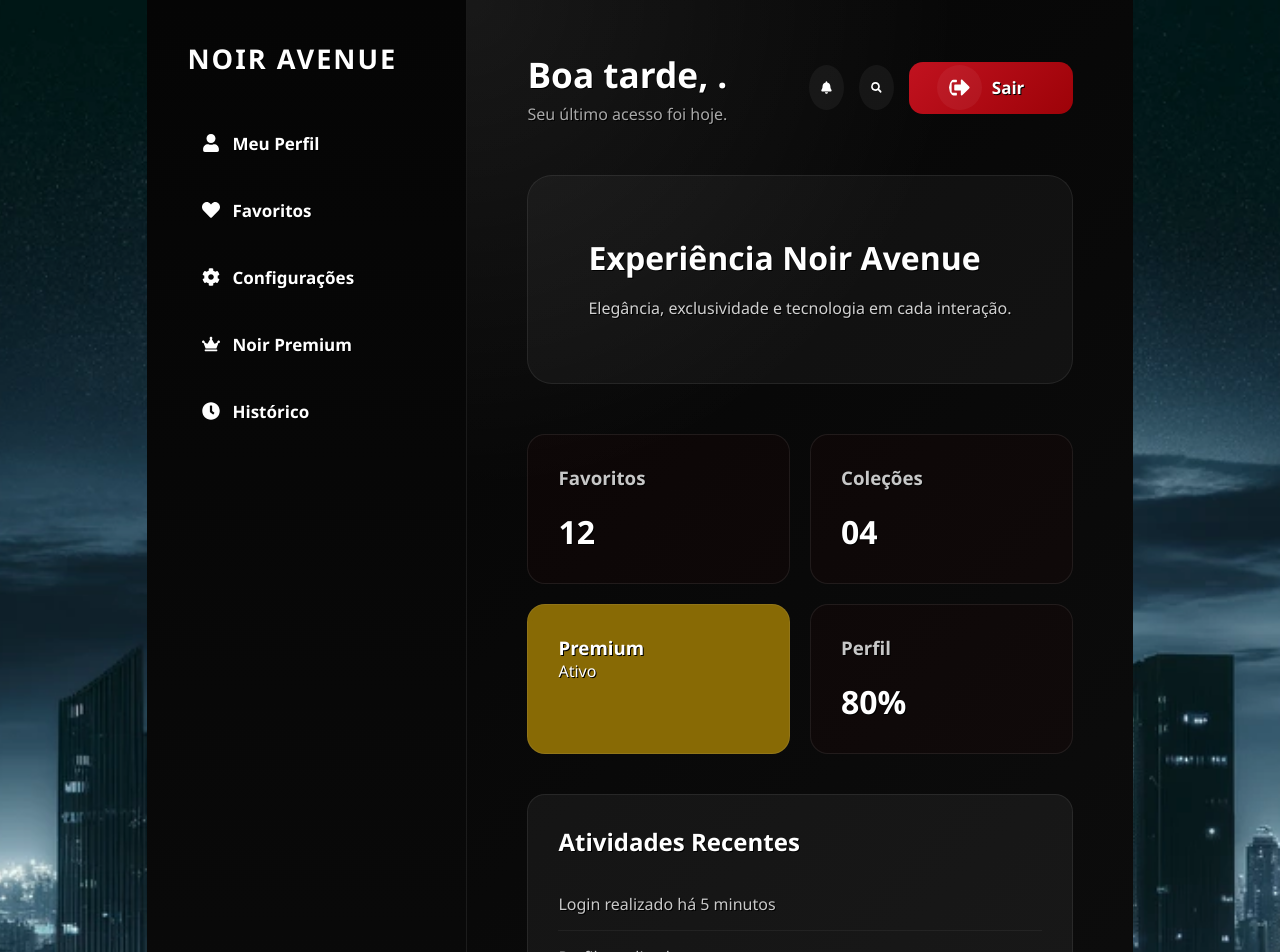
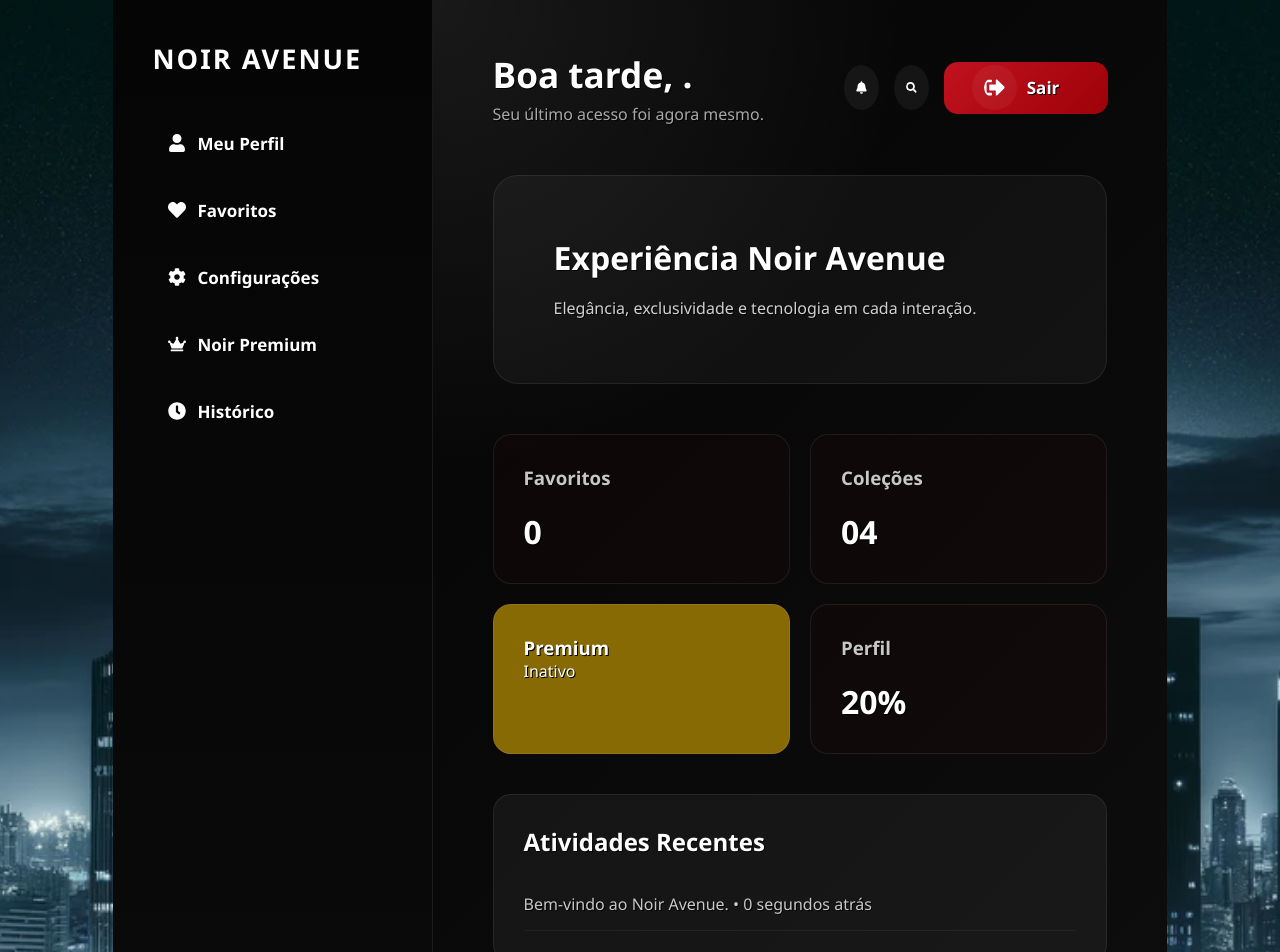
Before and after one commit to Luizfelipeosz/Noir-Avenue, a React (Vite) app: page /dashboard in a window 1280 px wide. Shown: the top 952 px of the page. Built offline with nearby package versions, Linux system fonts and the light colour scheme; sample sign-in values are in the browser's storage.

Commit message:
desenvolvimento do historico, perfil, premiun, e atualização da hora do cadastro, greeting.

```diff
--- a/src/App.jsx
+++ b/src/App.jsx
@@ -6,19 +6,77 @@ import Cadastro from "./components/cadastro/Cadastro";
 import Dashboard from "./components/Dashboard/Dashboard";
 import PrivateRoute from "./components/Route/PrivateRoute";
 
+// Páginas do Dashboard
+import Perfil from "./components/Perfil/Perfil";
+import Favoritos from "./components/Favoritos/Favoritos";
+import Configuracoes from "./components/Configuracoes/Configuracoes";
+import Premium from "./components/Premium/Premium";
+import Historico from "./components/Historico/Historico";
+
 function App() {
   return (
     <div className="App">
       <Routes>
+        {/* Públicas */}
         <Route path="/" element={<Login />} />
 
-        <Route path="/cadastro" element={<Cadastro />} />
+        <Route
+          path="/cadastro"
+          element={<Cadastro />}
+        />
 
+        {/* Dashboard */}
         <Route
           path="/dashboard"
           element={
             <PrivateRoute>
               <Dashboard />
+            </PrivateRoute>
+          }
+        />
+
+        {/* Rotas internas */}
+        <Route
+          path="/dashboard/perfil"
+          element={
+            <PrivateRoute>
+              <Perfil />
+            </PrivateRoute>
+          }
+        />
+
+        <Route
+          path="/dashboard/favoritos"
+          element={
+            <PrivateRoute>
+              <Favoritos />
+            </PrivateRoute>
+          }
+        />
+
+        <Route
+          path="/dashboard/configuracoes"
+          element={
+            <PrivateRoute>
+              <Configuracoes />
+            </PrivateRoute>
+          }
+        />
+
+        <Route
+          path="/dashboard/premium"
+          element={
+            <PrivateRoute>
+              <Premium />
+            </PrivateRoute>
+          }
+        />
+
+        <Route
+          path="/dashboard/historico"
+          element={
+            <PrivateRoute>
+              <Historico />
             </PrivateRoute>
           }
         />
--- a/src/components/Dashboard/Dashboard.jsx
+++ b/src/components/Dashboard/Dashboard.jsx
@@ -1,5 +1,6 @@
 import "./Dashboard.css";
 import { useNavigate } from "react-router-dom";
+import { timeAgo } from "../../utils/timeAgo";
 import {
   FaUser,
   FaHeart,
@@ -14,9 +15,53 @@ import {
 function Dashboard() {
   const navigate = useNavigate();
 
-  const user = JSON.parse(localStorage.getItem("noiravenue_user")) || {
+  const user = JSON.parse(
+    localStorage.getItem("noiravenue_user")
+  ) || {
     nome: "Luiz Felipe",
   };
+
+  const session =
+    JSON.parse(
+      localStorage.getItem(
+        "noiravenue_session"
+      )
+    ) || {};
+
+  const favorites =
+    JSON.parse(
+      localStorage.getItem(
+        "noiravenue_favorites"
+      )
+    ) || [];
+
+  const activities =
+    JSON.parse(
+      localStorage.getItem(
+        "noiravenue_activities"
+      )
+    ) || [
+      {
+        id: 1,
+        message: "Bem-vindo ao Noir Avenue.",
+        createdAt:
+          new Date().toISOString(),
+      },
+    ];
+
+  const fields = [
+    user.nome,
+    user.email,
+    user.telefone,
+    user.endereco,
+    user.foto,
+  ];
+
+  const profilePercentage = Math.floor(
+    (fields.filter(Boolean).length /
+      fields.length) *
+      100
+  );
 
   const hour = new Date().getHours();
 
@@ -24,28 +69,49 @@ function Dashboard() {
 
   if (hour >= 5 && hour < 12) {
     greeting = "Bom dia";
-  } else if (hour >= 12 && hour < 18) {
+  } else if (
+    hour >= 12 &&
+    hour < 18
+  ) {
     greeting = "Boa tarde";
   } else {
     greeting = "Boa noite";
   }
 
   const actions = [
-    { title: "Meu Perfil", icon: <FaUser />, route: "/perfil" },
-    { title: "Favoritos", icon: <FaHeart />, route: "/favoritos" },
-    { title: "Configurações", icon: <FaCog />, route: "/configuracoes" },
-    { title: "Noir Premium", icon: <FaCrown />, route: "/premium" },
-    { title: "Histórico", icon: <FaClock />, route: "/historico" },
-  ];
-
-  const activities = [
-    "Login realizado há 5 minutos",
-    "Perfil atualizado.",
-    "Novo item adicionado aos favoritos.",
+    {
+      title: "Meu Perfil",
+      icon: <FaUser />,
+      route: "/dashboard/perfil",
+    },
+    {
+      title: "Favoritos",
+      icon: <FaHeart />,
+      route: "/dashboard/favoritos",
+    },
+    {
+      title: "Configurações",
+      icon: <FaCog />,
+      route:
+        "/dashboard/configuracoes",
+    },
+    {
+      title: "Noir Premium",
+      icon: <FaCrown />,
+      route: "/dashboard/premium",
+    },
+    {
+      title: "Histórico",
+      icon: <FaClock />,
+      route: "/dashboard/historico",
+    },
   ];
 
   const logout = () => {
-    localStorage.removeItem("noiravenue_session");
+    localStorage.removeItem(
+      "noiravenue_session"
+    );
+
     navigate("/");
   };
 
@@ -56,7 +122,12 @@ function Dashboard() {
 
         <nav>
           {actions.map((item) => (
-            <button key={item.title} onClick={() => navigate(item.route)}>
+            <button
+              key={item.title}
+              onClick={() =>
+                navigate(item.route)
+              }
+            >
               {item.icon}
               {item.title}
             </button>
@@ -68,16 +139,27 @@ function Dashboard() {
         <header className="dashboard-header">
           <div className="header-user">
             <h1>
-              {greeting}, {user.nome}.
+              {greeting},{" "}
+              {user.nome}.
             </h1>
-            <p>Seu último acesso foi hoje.</p>
+
+            <p>
+              Seu último acesso foi{" "}
+              {session.loginAt
+                ? timeAgo(
+                    session.loginAt
+                  )
+                : "agora mesmo"}.
+            </p>
           </div>
 
           <div className="header-actions">
             <FaBell />
             <FaSearch />
 
-            <button onClick={logout}>
+            <button
+              onClick={logout}
+            >
               <FaSignOutAlt />
               Sair
             </button>
@@ -85,42 +167,76 @@ function Dashboard() {
         </header>
 
         <section className="dashboard-banner">
-          <h2>Experiência Noir Avenue</h2>
+          <h2>
+            Experiência Noir
+            Avenue
+          </h2>
 
           <p>
-            Elegância, exclusividade e tecnologia em cada interação.
+            Elegância,
+            exclusividade e
+            tecnologia em cada
+            interação.
           </p>
         </section>
 
         <section className="dashboard-stats">
           <div className="card">
             <h3>Favoritos</h3>
-            <span>12</span>
+
+            <span>
+              {favorites.length}
+            </span>
           </div>
 
           <div className="card">
             <h3>Coleções</h3>
+
             <span>04</span>
           </div>
 
           <div className="card-premium">
             <h3>Premium</h3>
-            <span>Ativo</span>
+
+            <span>
+              {user.isPremium
+                ? "Ativo"
+                : "Inativo"}
+            </span>
           </div>
 
           <div className="card">
             <h3>Perfil</h3>
-            <span>80%</span>
+
+            <span>
+              {
+                profilePercentage
+              }
+              %
+            </span>
           </div>
         </section>
 
         <section className="activity">
-          <h2>Atividades Recentes</h2>
+          <h2>
+            Atividades
+            Recentes
+          </h2>
 
           <ul>
-            {activities.map((item) => (
-              <li key={item}>{item}</li>
-            ))}
+            {activities.map(
+              (item) => (
+                <li
+                  key={item.id}
+                >
+                  {item.message}
+                  {" • "}
+                  {timeAgo(
+                    item.createdAt
+                  )}
+                </li>
+              )
+            )}
           </ul>
         </section>
 
@@ -129,13 +245,22 @@ function Dashboard() {
             <div
               key={item.title}
               className="action-card"
-              onClick={() => navigate(item.route)}
+              onClick={() =>
+                navigate(item.route)
+              }
             >
               {item.icon}
 
-              <h3>{item.title}</h3>
+              <h3>
+                {item.title}
+              </h3>
 
-              <p>Acesse rapidamente esta área da plataforma.</p>
+              <p>
+                Acesse
+                rapidamente esta
+                área da
+                plataforma.
+              </p>
             </div>
           ))}
         </section>
--- /dev/null
+++ b/src/utils/timeAgo.js
@@ -0,0 +1,26 @@
+export function timeAgo(dateString) {
+    const diff = Math.floor(
+        (new Date() - new Date(dateString)) /
+            1000
+    );
+
+    if (diff < 60) {
+        return `${diff} segundos atrás`;
+    }
+
+    if (diff < 3600) {
+        return `${Math.floor(
+            diff / 60
+        )} minutos atrás`;
+    }
+
+    if (diff < 86400) {
+        return `${Math.floor(
+            diff / 3600
+        )} horas atrás`;
+    }
+
+    return `${Math.floor(
+        diff / 86400
+    )} dias atrás`;
+}
```
Also changed, not shown: src/components/Historico/Historico.jsx (added), src/components/Perfil/Perfil.jsx (added), src/components/Premiun/Premiun.jsx (added).
